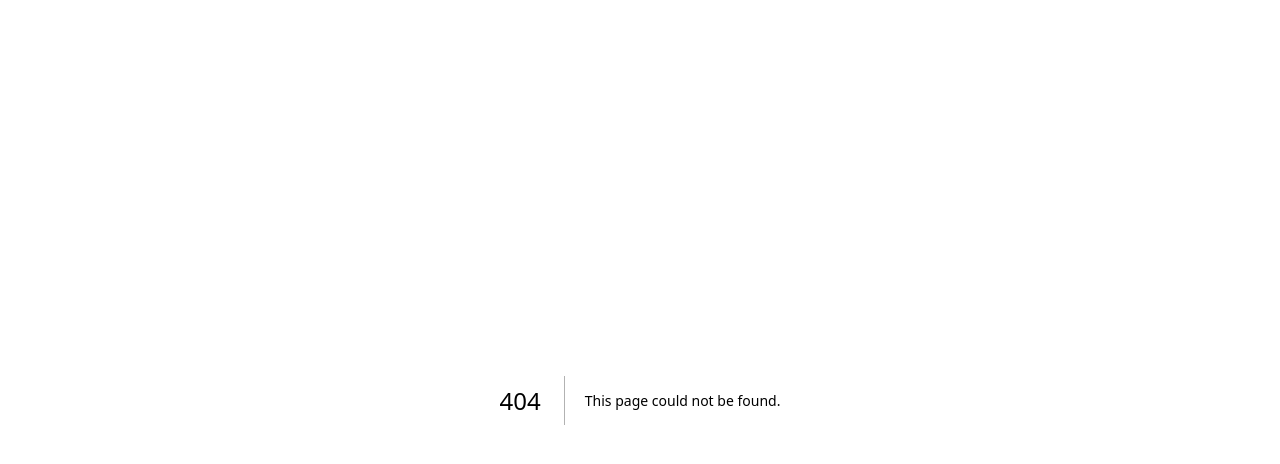
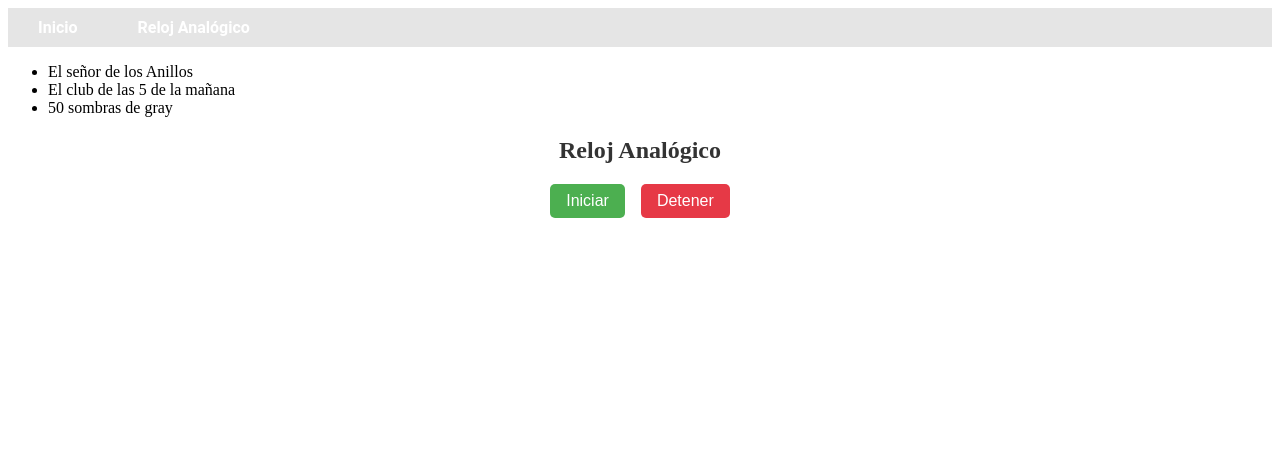
Before and after one commit to vpeinado263/4ta-Tarea-REACT-NEXT.JS, a Next.js app: page /relojPage in a window 1280 px wide. Before the commit this address had no page. Shown: the top 464 px of the page. Built offline with nearby package versions, Linux system fonts and the light colour scheme.

Commit message:
insertar cambios en componentes js

```diff
--- a/src/components/Navigation.js
+++ b/src/components/Navigation.js
@@ -3,25 +3,24 @@ import Link from "next/link";
 const Navigation = () => {
   return (
     <>
-      <div className="mobile-menu">
-        <nav className="menu-toggle">
+      <div className="menu">
+        <nav className="sub">
           <Link href="/">
             <span className="bar">Inicio</span>
           </Link>
-          <Link href="/servicios">
-            <span className="bar">Servicios</span>
+          <Link href="/relojPage">
+            <span className="bar">Reloj Analógico</span>
           </Link>
         </nav>
       </div>
-
       <style jsx>{`
-        .mobile-menu {
+        .menu {
           display: flex;
           align-items: center;
           font-family: 'Roboto', sans-serif;
           background-color: rgb(229, 229, 229);
         }
-        .menu-toggle {
+        .sub {
           background: none;
           border: none;
           cursor: pointer;
--- a/src/pages/index.js
+++ b/src/pages/index.js
@@ -10,7 +10,7 @@ export default function Home() {
   return (
     <>
       <Head>
-        <title>Create Next App</title>
+        <title>Bloj</title>
         <meta name="description" content="Generated by create next app" />
         <meta name="viewport" content="width=device-width, initial-scale=1" />
         <link rel="icon" href="/favicon.ico" />
@@ -23,7 +23,6 @@ export default function Home() {
                 <RelojEffect/>
                 <Books/>
              </BooksContextProvider>
-     <RelojEf/>
       </main>
     </>
   );
--- a/src/pages/servicios.js
+++ b/src/pages/relojPage.js
@@ -1,14 +1,15 @@
 import Navigation from '@/components/Navigation'
+import RelojEf from '@/components/Rolex'
 import ServiceBooks from '@/components/ServiceBooks'
 import BooksContextProvider from '@/context/BooksContextProvider'
 import Head from 'next/head'
 import React from 'react'
 
-const servicios = () => {
+const RelojPage = () => {
   return (
     <>
       <Head>
-        <title>Create Next App</title>
+        <title>Reloj Analógico</title>
         <meta name="description" content="Generated by create next app" />
         <meta name="viewport" content="width=device-width, initial-scale=1" />
         <link rel="icon" href="/favicon.ico" />
@@ -18,8 +19,9 @@ const servicios = () => {
         <Navigation/>
         <ServiceBooks/>
       </BooksContextProvider>
+      <RelojEf/>
     </>
   )
 }
 
-export default servicios
+export default RelojPage;
--- a/src/styles/globals.css
+++ b/src/styles/globals.css
@@ -3,6 +3,7 @@ a {
   text-decoration: none;
 }
 
+/*Reloj analógico*/
 
 .clock-container {
     width: 200px;
```
Lines whose indentation alone changed are shown as unchanged.
